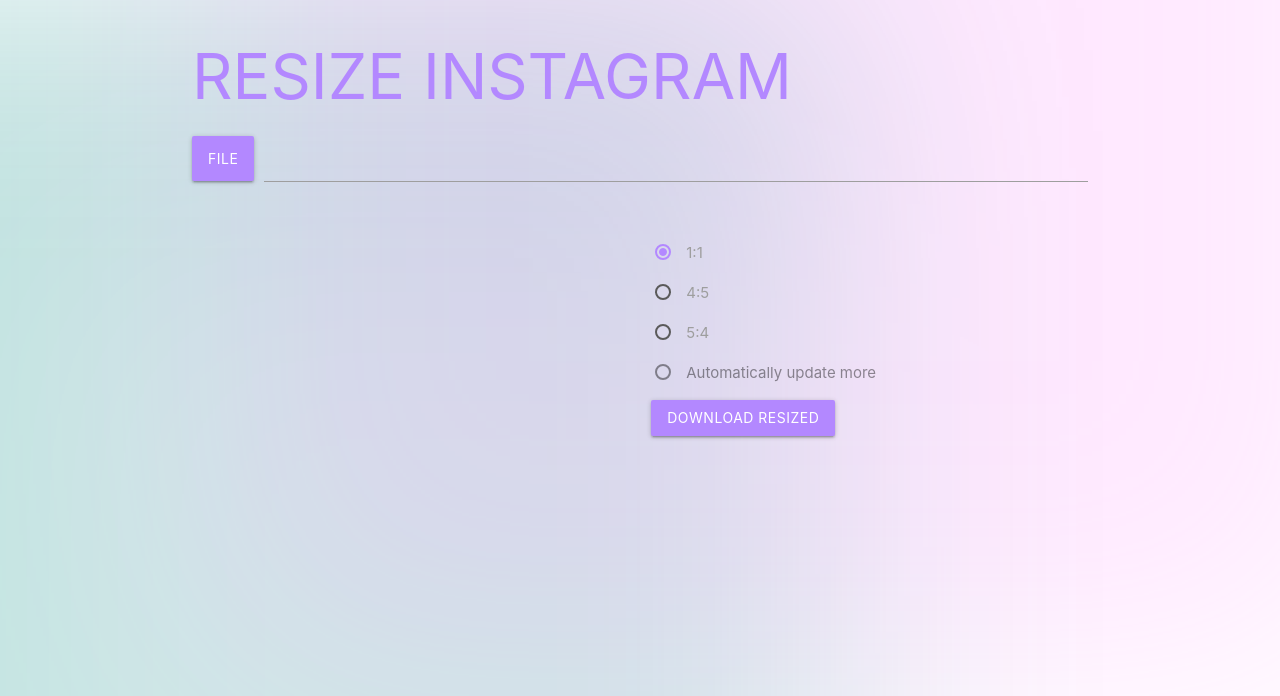
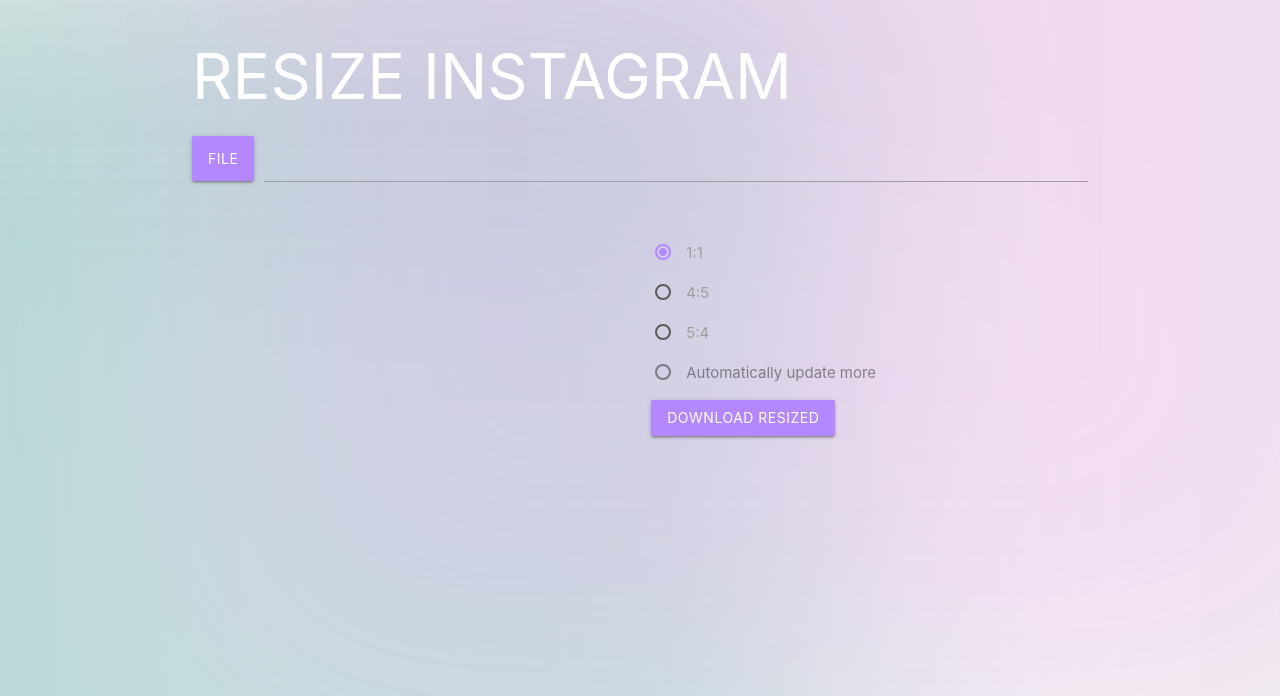
Before and after one commit to xncbf/resize-instagram, a Django app: page / in a window 1280 px wide. Shown: the top 696 px of the page. Run offline with Django 3.2, Linux system fonts and the light colour scheme; a map, chart or similar area stays blank.

Commit message:
Update body color

```diff
--- a/app/static/css/aurora.css
+++ b/app/static/css/aurora.css
@@ -1,5 +1,5 @@
 body {
-  background: #FFF;
+  background: #EEE;
 }
 /* h1 {
   position: absolute;
--- a/templates/index.html
+++ b/templates/index.html
@@ -83,7 +83,7 @@
 {% endblock %}
 {% block contents %}
 <div class='row'>
-    <h1 class="deep-purple-text text-accent-1">RESIZE INSTAGRAM</h1>
+    <h1 class="white-text">RESIZE INSTAGRAM</h1>
 <div class='row'>
     <form action="#">
         <!-- <img class="responsive-img" src="cool_pic.jpg"> -->
```
